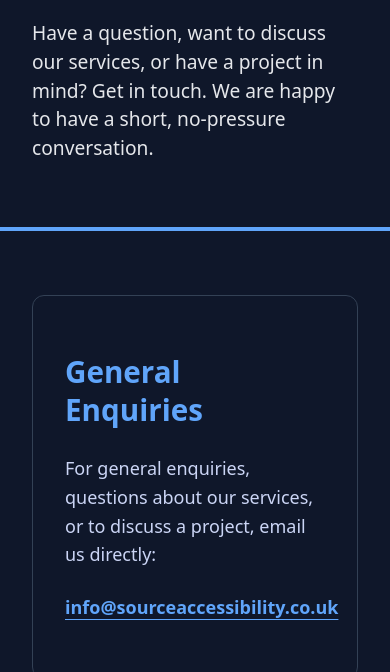
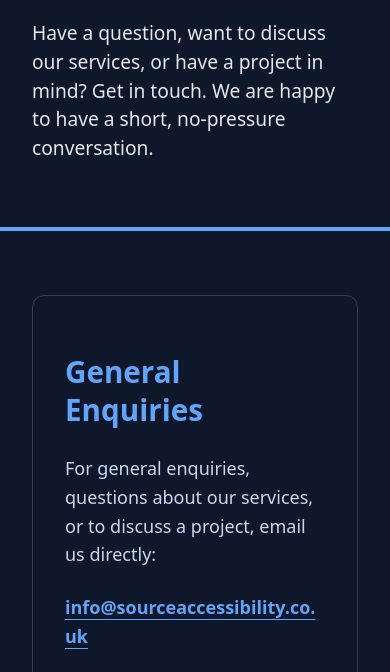
Before and after one commit to SourceAccessibility/Source-Accessibility-accessible-web, a website: page contact.html in a window 390 px wide. Shown: the part 428-1100 px from the top of the page. Drawn offline with Linux system fonts and the light colour scheme.

Commit message:
Improve focus and responsive accessibility

```diff
--- a/css/style.css
+++ b/css/style.css
@@ -965,6 +965,11 @@
   text-underline-offset: 0.2em;
 }
 
+.email-link,
+.contact-link[href^="mailto:"] {
+  overflow-wrap: anywhere;
+}
+
 .text-link {
   color: var(--brand-primary);
   text-decoration: underline;
```
